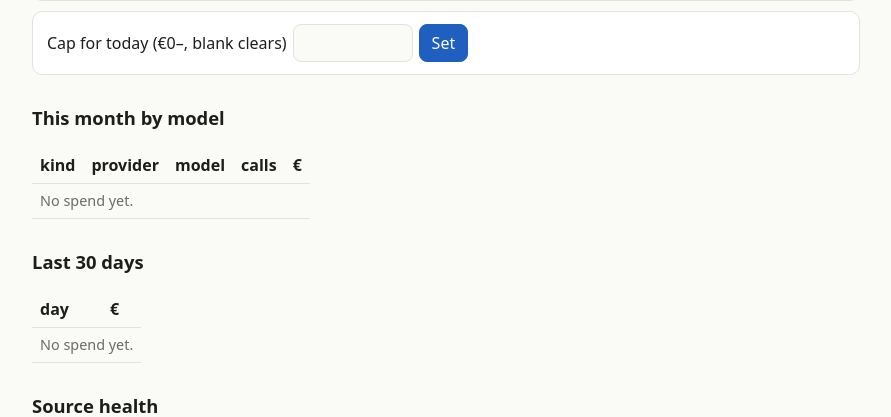
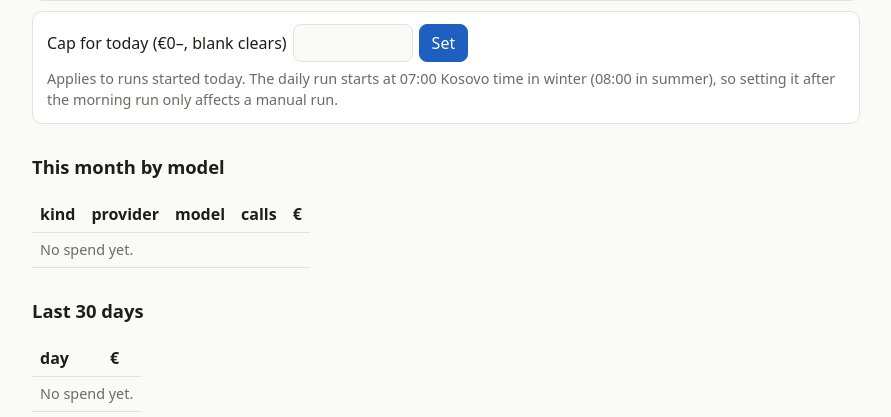
Before and after one commit to EltonMehmeti/kosovo-gap-scout, a Python web app: template scout/web/templates/costs.html in a window 1280 px wide. Shown: the part 185-602 px from the top of the page, without its empty margins (194-1085 px from the left). Run offline with Jinja, Linux system fonts and the light colour scheme; the template is opened without the code that fills it, so the values that code supplies are empty.

Commit message:
Costs: say the cap applies to runs started today
Co-Authored-By: Claude Opus 5.5 <noreply@anthropic.com>
Claude-Session: https://claude.ai/code/session_01363MMeXh1CX8iLQ1mddmG7

```diff
--- a/scout/web/templates/costs.html
+++ b/scout/web/templates/costs.html
@@ -11,6 +11,8 @@
   <label for="eur">Cap for today (€0–{{ max_cap }}, blank clears)</label>
   <input id="eur" name="eur" inputmode="decimal" size="6" value="{{ founder_cap if founder_cap is not none else '' }}">
   <button class="primary">Set</button>
+  <span class="muted">Applies to runs started today. The daily run starts at
+    07:00 Kosovo time in winter (08:00 in summer), so setting it after the morning run only affects a manual run.</span>
 </form>
 <h2>This month by model</h2>
 <table>
```
Also changed, not shown: tests/test_web_knowledge.py (+2 -0 lines).
